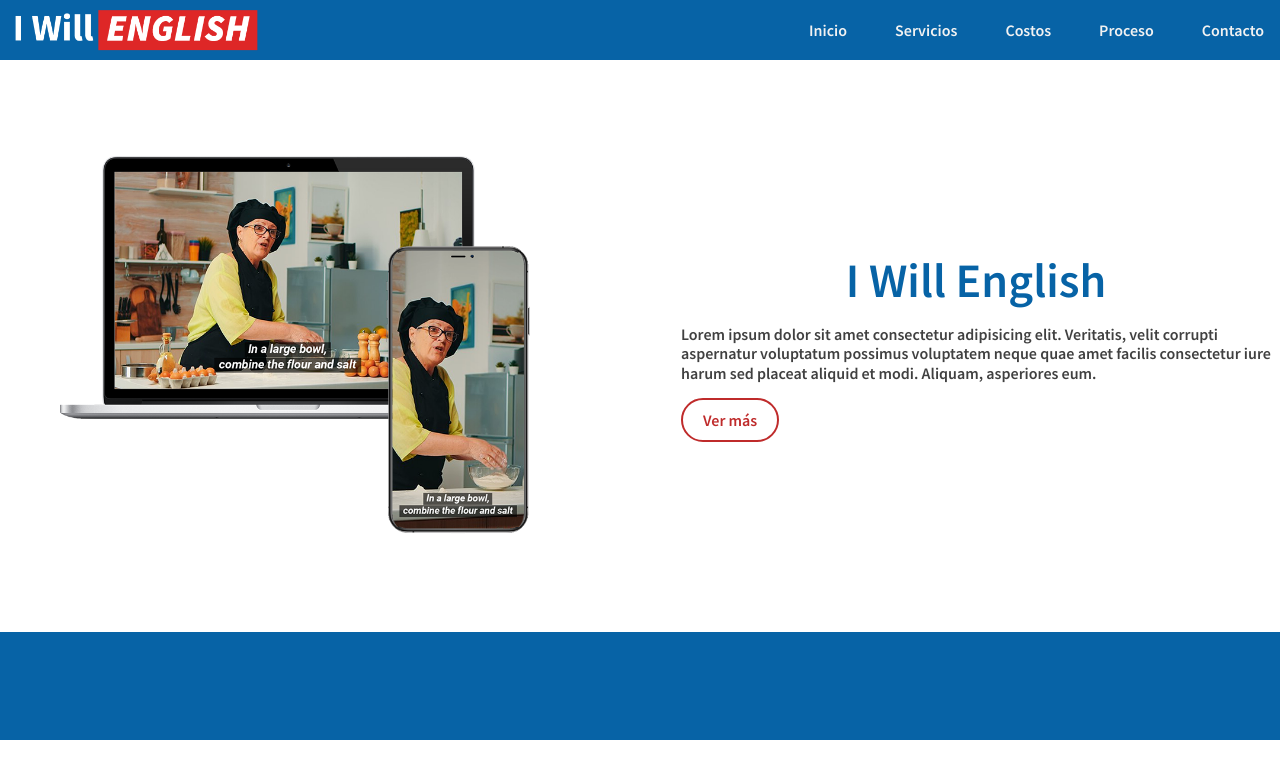
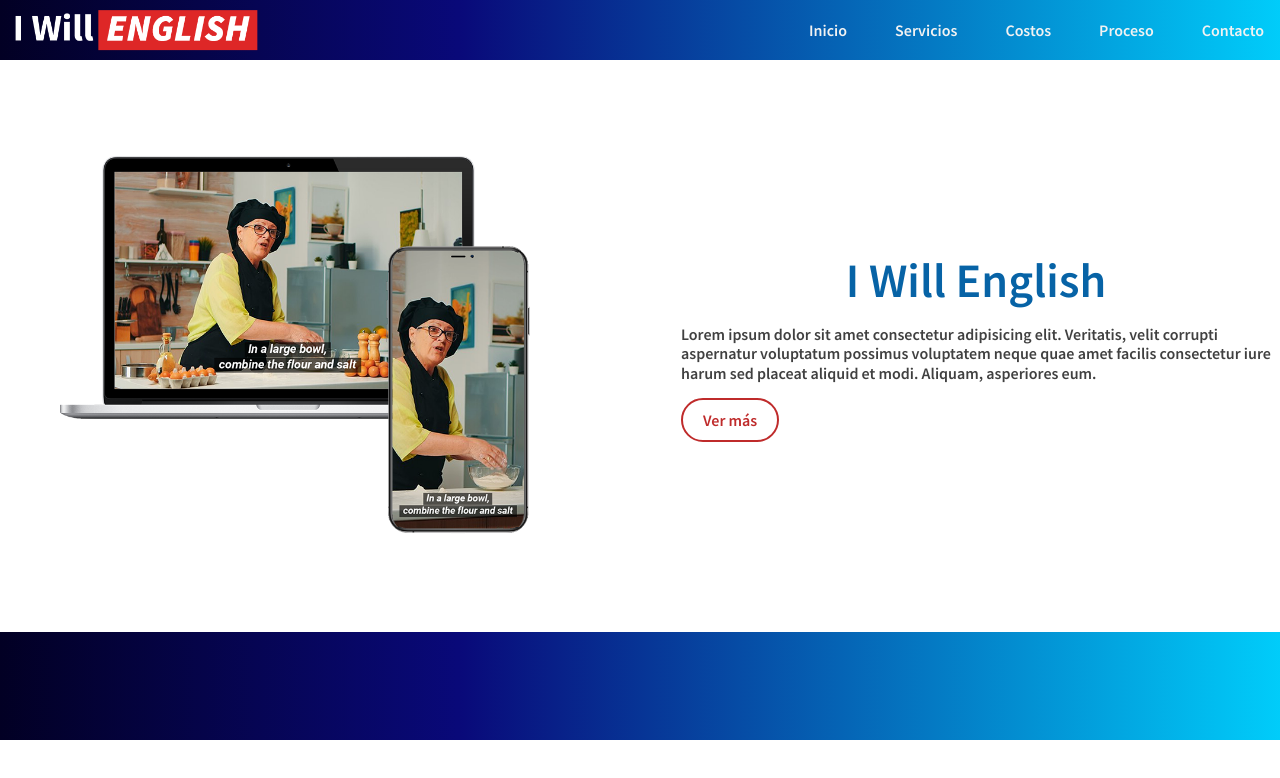
Before and after one commit to Daam1Adam/IWillEnglish, a plain HTML site: page index.html in a window 1280 px wide. Shown: the top 778 px of the page. Drawn offline with Linux system fonts and the light colour scheme.

Commit message:
gradientes index

```diff
--- a/estilos/style.css
+++ b/estilos/style.css
@@ -29,7 +29,7 @@ body {
 
 .box-1 {
     grid-area: box1;
-    background-color: #0763A6;
+    background: linear-gradient(90deg, rgba(2,0,36,1) 0%, rgba(9,9,121,1) 35%, rgba(0,212,255,1) 100%);
 
 }
 
@@ -53,7 +53,7 @@ body {
 .box-4 {
 
     grid-area: box4;
-    background-color: #0763A6;
+    background: linear-gradient(90deg, rgba(2,0,36,1) 0%, rgba(9,9,121,1) 35%, rgba(0,212,255,1) 100%);
 }
 
 /* responsive index */
```
